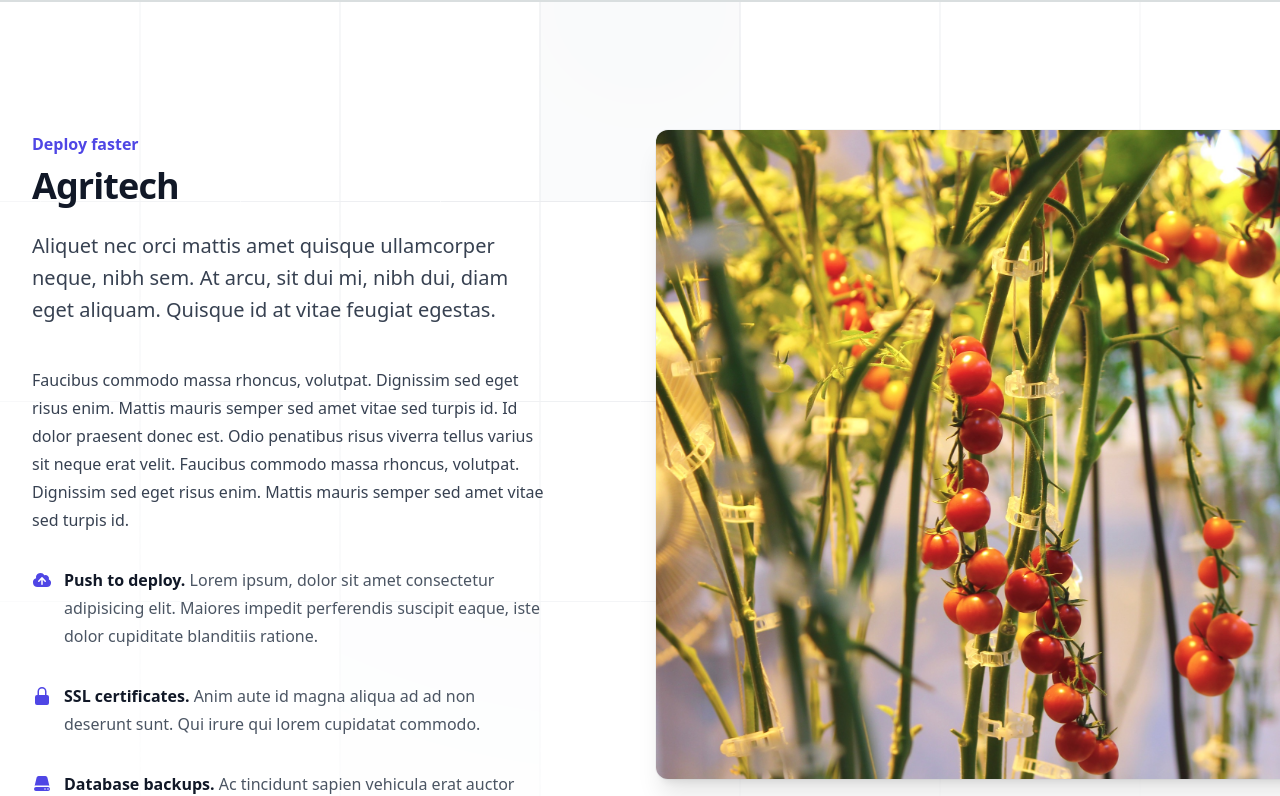
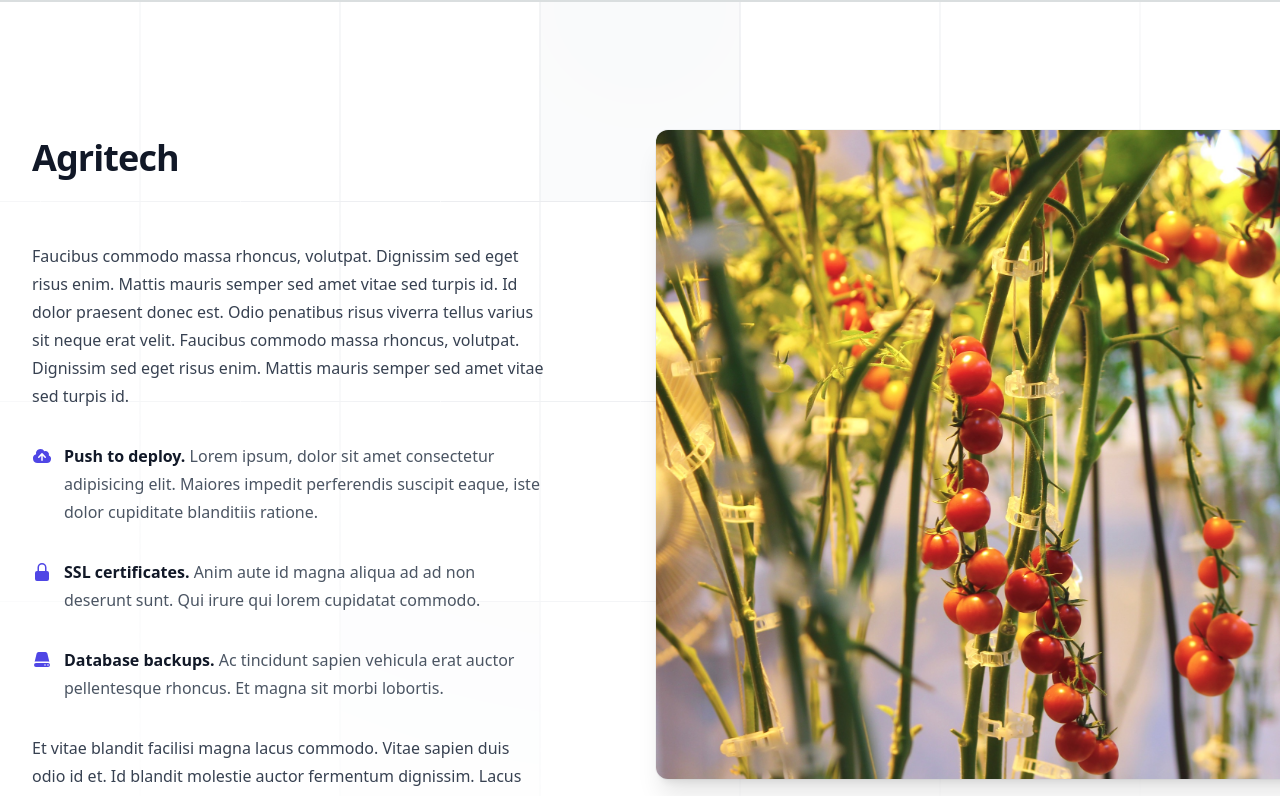
Before and after one commit to codemara/codemara.github.io, a Next.js app: page / in a window 1280 px wide. Shown: the part 798-1594 px from the top of the page. Built offline with nearby package versions, Linux system fonts and the light colour scheme.

Commit message:
Content entry

```diff
--- a/public/contents.json
+++ b/public/contents.json
@@ -5,15 +5,15 @@
       "summary": "",
       "img_href": "./field.jpg",
       "content": [
-            {"p":"text"},
-            {"list":[
+            {"type":"p","embed":""},
+            {"type":"list", "embed":[
                 {"icon":"","item":"","desc":""},
                 {"icon":"","item":"","desc":""},
                 {"icon":"","item":"","desc":""}
                 ]},
-            {"p":""},
-            {"sub_title":""},
-            {"p":""}
+            {"type":"p","embed":""},
+            {"sub_title":"p","embed":""},
+            {"type":"p","embed":""}
       ]
     },
 
@@ -23,15 +23,15 @@
         "summary": "",
         "img_href": "./material.png",
         "content": [
-              {"p":"text"},
-              {"list":[
+          {"type":"p","embed":""},
+          {"type":"list", "embed":[
               {"icon":"","item":"","desc":""},
               {"icon":"","item":"","desc":""},
               {"icon":"","item":"","desc":""}
               ]},
-              {"p":""},
-              {"sub_title":""},
-              {"p":""}
+          {"type":"p","embed":""},
+          {"sub_title":"p","embed":""},
+          {"type":"p","embed":""}
         ]
       },
 
@@ -41,15 +41,15 @@
         "summary": "",
         "img_href": "./leather.png",
         "content": [
-              {"p":"text"},
-              {"list":[
+          {"type":"p","embed":""},
+          {"type":"list", "embed":[
               {"icon":"","item":"","desc":""},
               {"icon":"","item":"","desc":""},
               {"icon":"","item":"","desc":""}
               ]},
-              {"p":""},
-              {"sub_title":""},
-              {"p":""}
+          {"type":"p","embed":""},
+          {"sub_title":"p","embed":""},
+          {"type":"p","embed":""}
         ]
       },
 
@@ -59,15 +59,15 @@
         "summary": "",
         "img_href": "./beams.png",
         "content": [
-              {"p":"text"},
-              {"list":[
+          {"type":"p","embed":""},
+          {"type":"list", "embed":[
               {"icon":"","item":"","desc":""},
               {"icon":"","item":"","desc":""},
               {"icon":"","item":"","desc":""}
               ]},
-              {"p":""},
-              {"sub_title":""},
-              {"p":""}
+          {"type":"p","embed":""},
+          {"sub_title":"p","embed":""},
+          {"type":"p","embed":""}
         ]
       },
 
@@ -77,15 +77,15 @@
         "summary": "",
         "img_href": "./built.jpg",
         "content": [
-              {"p":"text"},
-              {"list":[
+          {"type":"p","embed":""},
+          {"type":"list", "embed":[
               {"icon":"","item":"","desc":""},
               {"icon":"","item":"","desc":""},
               {"icon":"","item":"","desc":""}
               ]},
-              {"p":""},
-              {"sub_title":""},
-              {"p":""}
+          {"type":"p","embed":""},
+          {"sub_title":"p","embed":""},
+          {"type":"p","embed":""}
         ]
       },
 
@@ -95,15 +95,15 @@
         "summary": "",
         "img_href": "./final.png",
         "content": [
-              {"p":"text"},
-              {"list":[
+          {"type":"p","embed":""},
+          {"type":"list", "embed":[
               {"icon":"","item":"","desc":""},
               {"icon":"","item":"","desc":""},
               {"icon":"","item":"","desc":""}
               ]},
-              {"p":""},
-              {"sub_title":""},
-              {"p":""}
+          {"type":"p","embed":""},
+          {"sub_title":"p","embed":""},
+          {"type":"p","embed":""}
         ]
       }
 }
--- a/src/app/page.tsx
+++ b/src/app/page.tsx
@@ -100,7 +100,7 @@ type Data = [{
   //return { props: { data } }
 //}) satisfies GetServerSideProps<{ data: Data }>
 
-export default async function Home() {
+export default function Home() {
 
  //console.log(data);
 
--- a/src/app/section-components/homepage.tsx
+++ b/src/app/section-components/homepage.tsx
@@ -1,3 +1,5 @@
+import Image from 'next/image'
+
 import { Fragment } from 'react'
 import { CloudArrowUpIcon, LockClosedIcon, ServerIcon } from '@heroicons/react/20/solid'
 
@@ -7,7 +9,25 @@ interface ObjSection {
   [key: string]: any;
   }
 
+  interface ObjContent {
+    [type: string]: {embed: any}
+  }
+
 const objSection:ObjSection = {"Agri": Agri, "Front": Front, "Back": Back, "Market": Market, "Mobile": Mobile, "Integ": Integ}
+
+const Localcontent = (props: { localcontent: Array<ObjContent> }) => {
+
+  const localHtml = "";
+
+  for(let i in props.localcontent){
+    //if (props.localcontent[i].type == 'p')
+    console.log(props.localcontent[i].type)
+  }
+
+  return (
+   localHtml
+  )
+}
 
 export default function Homepage(props: { zeSection: string }) {
 
@@ -22,39 +42,40 @@ export default function Homepage(props: { zeSection: string }) {
         >
           <defs>
             <pattern
-              id="e813992c-7d03-4cc4-a2bd-151760b470a0"
+              id="backgroundSvg"
               width={200}
               height={200}
               x="50%"
               y={-1}
               patternUnits="userSpaceOnUse"
             >
-              <path d="M100 200V.5M.5 .5H200" fill="none" />
+              <path d="M100 200V.5M.5 .5H200"
+              fill="none" />
             </pattern>
           </defs>
           <svg x="50%" y={-1} className="overflow-visible fill-gray-50">
             <path
+              //d="M168 289.573L332.411 193.159L496.822 289.573L496.822 477.926L332.001 574.341L168 477.928V289.573Z"
               d="M-100.5 0h201v201h-201Z M699.5 0h201v201h-201Z M499.5 400h201v201h-201Z M-300.5 600h201v201h-201Z"
               strokeWidth={0}
             />
           </svg>
-          <rect width="100%" height="100%" strokeWidth={0} fill="url(#e813992c-7d03-4cc4-a2bd-151760b470a0)" />
+          <rect width="100%" height="100%" strokeWidth={0} fill="url(#backgroundSvg)" />
         </svg>
       </div>
       <div className="mx-auto grid max-w-2xl grid-cols-1 gap-x-8 gap-y-16 lg:mx-0 lg:max-w-none lg:grid-cols-2 lg:items-start lg:gap-y-10">
         <div className="lg:col-span-2 lg:col-start-1 lg:row-start-1 lg:mx-auto lg:grid lg:w-full lg:max-w-7xl lg:grid-cols-2 lg:gap-x-8 lg:px-8">
           <div className="lg:pr-4">
             <div className="lg:max-w-lg">
-              <p className="text-base font-semibold leading-7 text-indigo-600">Deploy faster</p>
+              <p className="text-base font-semibold leading-7 text-indigo-600">{localData.sup_title}</p>
               <h1 className="mt-2 text-3xl font-bold tracking-tight text-gray-900 sm:text-4xl">{localData.title}</h1>
               <p className="mt-6 text-xl leading-8 text-gray-700">
-                Aliquet nec orci mattis amet quisque ullamcorper neque, nibh sem. At arcu, sit dui mi, nibh dui, diam
-                eget aliquam. Quisque id at vitae feugiat egestas.
+                {localData.summary}
               </p>
             </div>
           </div>
         </div>
-
+        <Localcontent localcontent={localData.content} />
         <div className="-ml-12 -mt-12 p-12 lg:sticky lg:top-4 lg:col-start-2 lg:row-span-2 lg:row-start-1 lg:overflow-hidden">
           <img
             className="w-[48rem] max-w-none rounded-xl bg-gray-900 shadow-xl ring-1 ring-gray-400/10 sm:w-[57rem]"
```
Lines whose indentation alone changed are shown as unchanged.
